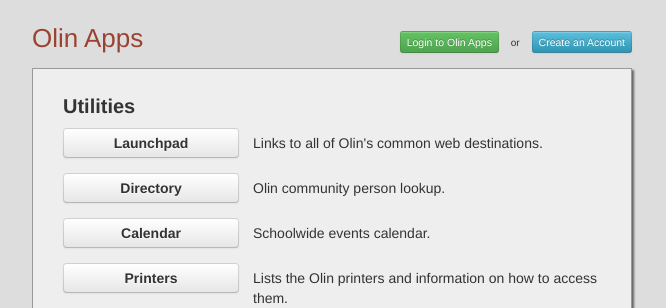
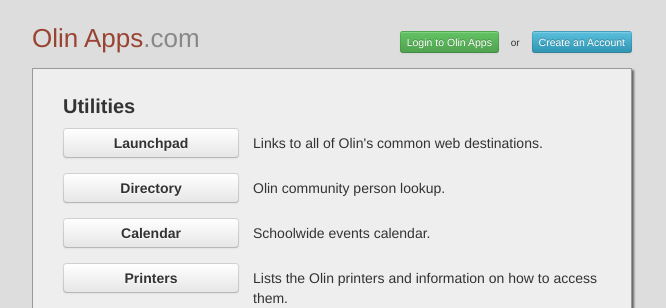
Before and after one commit to olin/olinapps, a Flask app: page / in a window 1280 px wide. Shown: the part 36-344 px from the top of the page, without its empty margins (308-974 px from the left). Run offline with Flask 2, Linux system fonts and the light colour scheme; parts of the project's set-up code (start-up, migrations or seed data) failed here and were passed over; some libraries are stand-ins or nearby versions.

Commit message:
It's dot cawm

```diff
--- a/static/style.css
+++ b/static/style.css
@@ -1,7 +1,7 @@
 .container-fluid { max-width: 600px; margin-left: auto; margin-right: auto;}
 body { background: #ddd; padding-bottom: 30px; }
 
-h1 { margin: 0 0 10px; font-size: 26px; font-weight: normal; }
+h1 { margin: 0 0 10px; font-size: 26px; font-weight: normal; color: #888; }
 h1 a { color: #943; }
 #login { float: right; line-height: 46px; }
 #login form { display: inline; margin-left: 10px;}
--- a/templates/layout.html
+++ b/templates/layout.html
@@ -33,7 +33,7 @@
           <a href="/reset?create" class="btn btn-info btn-mini">Create an Account</a>
         </div>
       {% endif %}
-      <h1><a href="/">Olin Apps</a></h1>
+      <h1><a href="/">Olin Apps</a>.com</h1>
       <div id="body">
         {% block body %}{% endblock %}
       </div>
```
